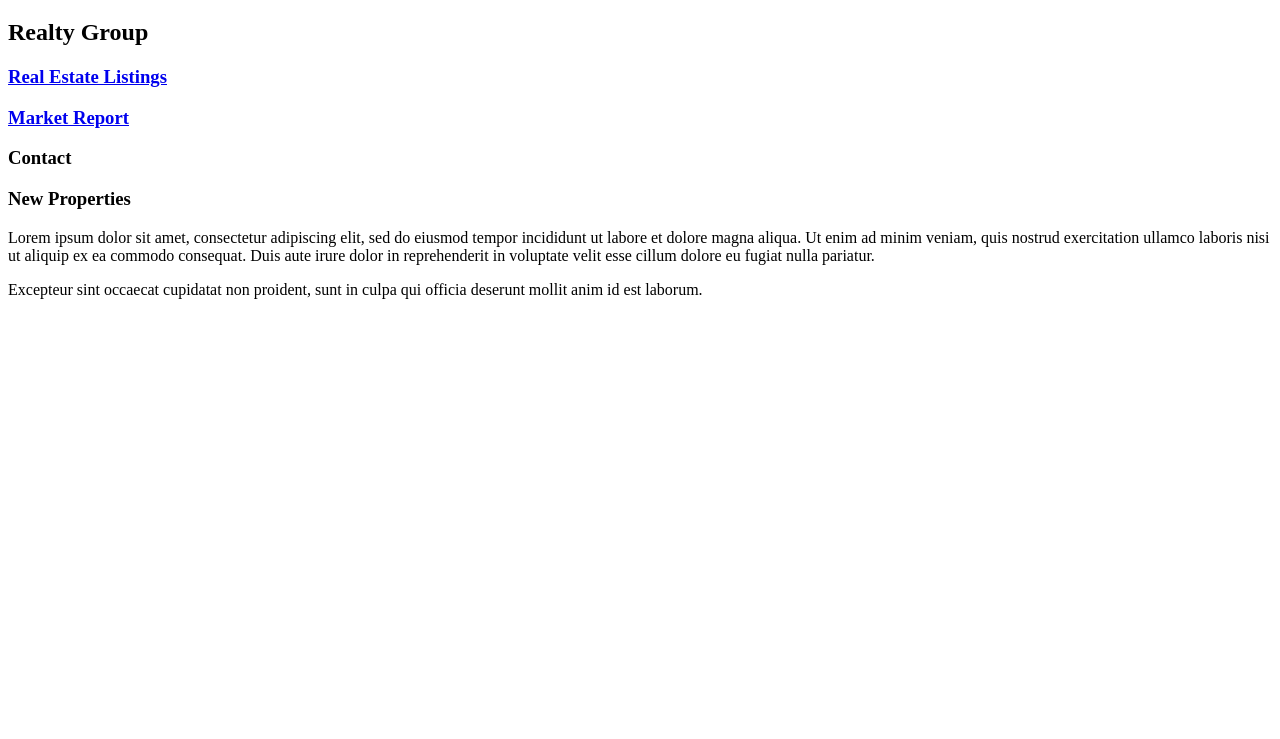
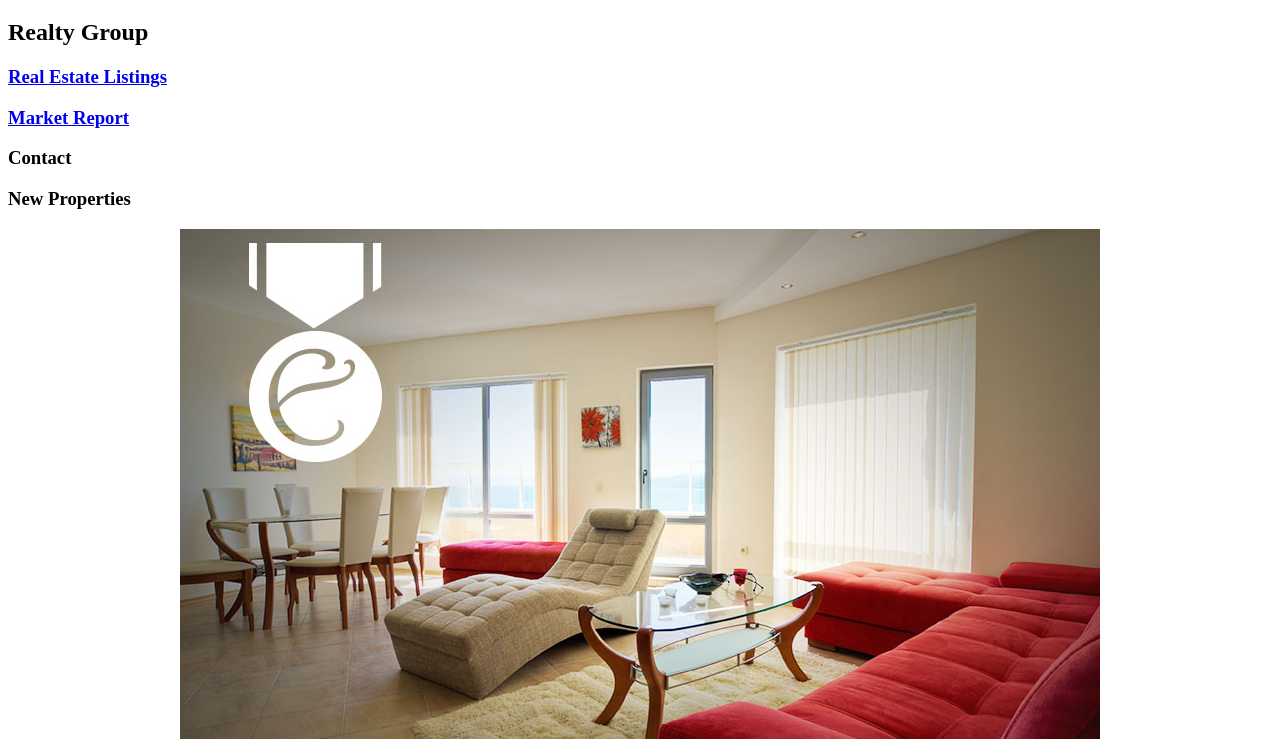
Before and after one commit to emanuelbierman/exceptional-realty, a plain HTML site: page index.html in a window 1280 px wide. Shown: the part 61-800 px from the top of the page. Drawn offline with Linux system fonts and the light colour scheme.

Commit message:
Add img to index.html

```diff
--- a/index.html
+++ b/index.html
@@ -19,6 +19,10 @@
     <h3>Contact</h3>
     <h3>New Properties</h3>
 
+    <p align="center">
+      <img src="/images/intro-pic.jpg" alt="Welcome to Exceptional Realty Group!" title="Our lobby on a typical busy day" width="">
+    </p>
+
     <p>
       Lorem ipsum dolor sit amet, consectetur adipiscing elit, sed do eiusmod tempor incididunt ut labore et dolore magna aliqua. Ut enim ad minim veniam, quis nostrud exercitation ullamco laboris nisi ut aliquip ex ea commodo consequat. Duis aute irure dolor in reprehenderit in voluptate velit esse cillum dolore eu fugiat nulla pariatur.
     </p>
```
